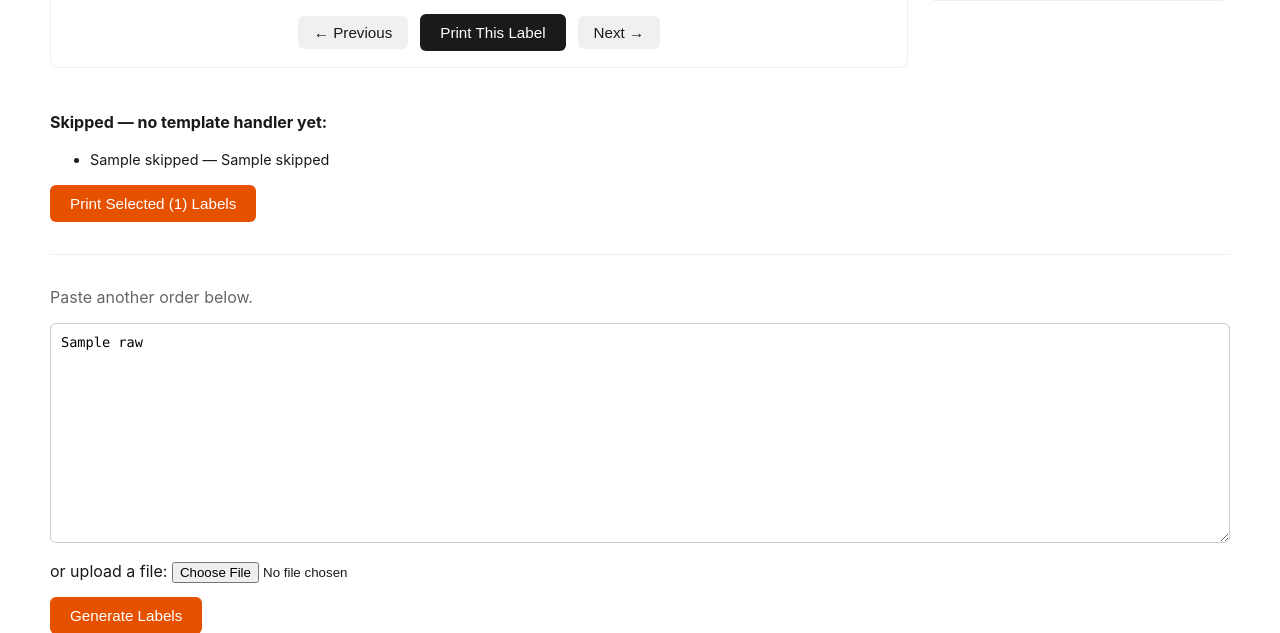
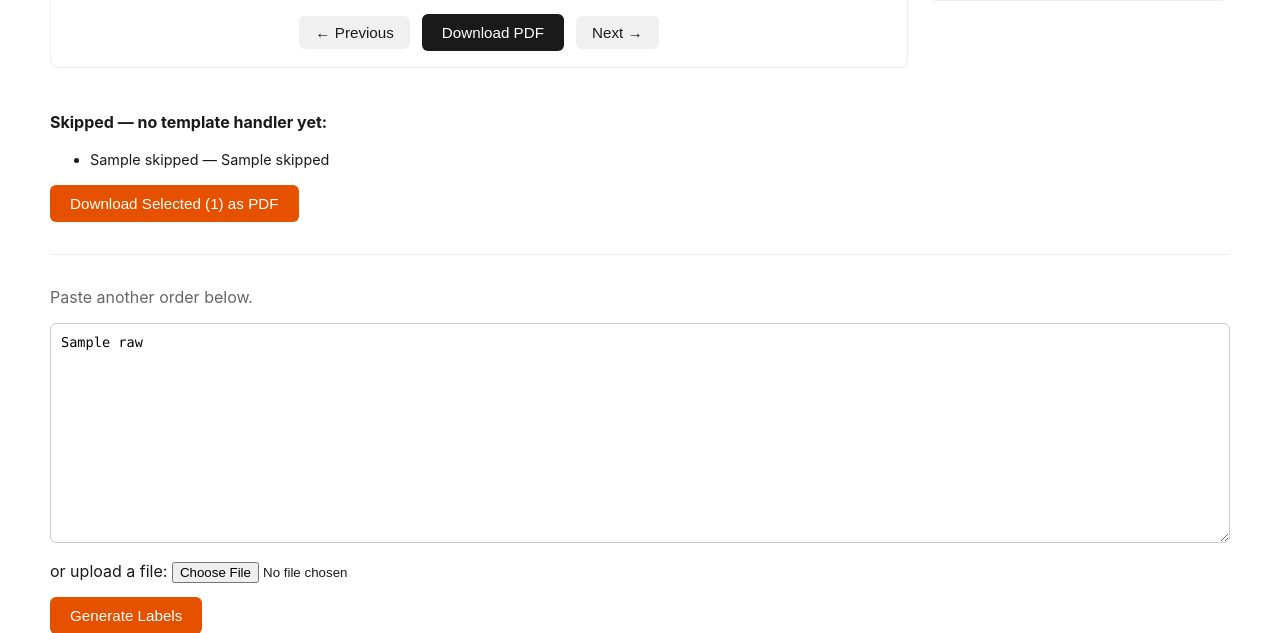
Before and after one commit to Jung028/hampr-label-generator, a Flask app: template web/templates/index.html in a window 1280 px wide. Shown: the part 496-1129 px from the top of the page. Run offline with Flask 3, Linux system fonts and the light colour scheme; the template is opened without the code that fills it: most values are stand-ins (such as "Sample title", 1, 10 or a date in 2020); parts of the project's set-up code (start-up, migrations or seed data) failed here and were passed over.

Commit message:
Add PDF export functionality for label downloads

```diff
--- a/web/app.py
+++ b/web/app.py
@@ -25,6 +25,7 @@ from werkzeug.utils import secure_filename
 sys.path.insert(0, os.path.dirname(os.path.dirname(os.path.abspath(__file__))))
 
 import generate_labels  # noqa: E402
+from export.pdf import export_pdf  # noqa: E402
 
 RUNS_DIR = os.path.join(generate_labels.OUTPUT_DIR, "runs")
 
@@ -138,6 +139,49 @@ def view(run_id, filename):
     return send_from_directory(run_dir, filename, as_attachment=False)
 
 
+@app.route("/download-pdf/<run_id>/<filename>")
+def download_pdf(run_id, filename):
+    run_dir = _run_dir(run_id)
+    src_path = os.path.join(run_dir, os.path.basename(filename))
+    if not os.path.isfile(src_path):
+        abort(404)
+
+    buffer = io.BytesIO()
+    export_pdf([src_path], buffer)
+    buffer.seek(0)
+
+    pdf_name = os.path.splitext(os.path.basename(filename))[0] + ".pdf"
+    return send_file(
+        buffer,
+        mimetype="application/pdf",
+        as_attachment=True,
+        download_name=pdf_name,
+    )
+
+
+@app.route("/download-pdf-batch/<run_id>")
+def download_pdf_batch(run_id):
+    run_dir = _run_dir(run_id)
+
+    # Basenamed to strip any directory components before checking the file
+    # actually exists in this run's own output directory.
+    filenames = [os.path.basename(f) for f in request.args.getlist("files")]
+    src_paths = [os.path.join(run_dir, f) for f in filenames if os.path.isfile(os.path.join(run_dir, f))]
+    if not src_paths:
+        abort(400)
+
+    buffer = io.BytesIO()
+    export_pdf(src_paths, buffer)
+    buffer.seek(0)
+
+    return send_file(
+        buffer,
+        mimetype="application/pdf",
+        as_attachment=True,
+        download_name=f"{run_id}-labels.pdf",
+    )
+
+
 @app.route("/download-zip/<run_id>")
 def download_zip(run_id):
     run_dir = _run_dir(run_id)
--- a/web/templates/index.html
+++ b/web/templates/index.html
@@ -207,76 +207,6 @@
     .viewer-controls button:disabled { opacity: 0.4; cursor: default; }
     .viewer-controls button.print-btn { background: #1a1a1a; }
     .viewer-controls button.print-btn:hover { background: #333; }
-
-    #print-all-area { display: none; }
-
-    /* Matches the EPSON TM-C3500 driver's configured die-cut label media
-       (Media Width 101.0mm / Media Length 73.0mm, Portrait) — this is a
-       hint some print destinations (e.g. an actual selected printer)
-       follow exactly. Others (notably Chrome's "Save as PDF") ignore it
-       and fall back to a Letter/A4 page, so every sizing rule below uses
-       percentages chained through an explicit-height ancestor (html/body
-       at 100%, i.e. exactly one page) rather than a fixed mm size or vh —
-       vh tracks the on-screen viewport, which some print/PDF pipelines
-       keep separate from the page format actually used, leaving the same
-       blank-space bug. Percentages resolved through the box's own
-       containing-block chain stay correct regardless of which page size
-       wins. */
-    @page {
-      size: 101mm 73mm;
-      margin: 0;
-    }
-
-    @media print {
-      html, body { margin: 0; padding: 0; height: 100%; }
-      body * { visibility: hidden; }
-
-      #print-area, #print-area * { visibility: visible; }
-      #print-area {
-        position: absolute;
-        top: 0;
-        left: 0;
-        width: 100%;
-        height: 100%;
-        padding: 0;
-        background: none;
-      }
-      #print-area img {
-        width: 100%;
-        height: 100%;
-        object-fit: contain;
-      }
-
-      /* When printing all labels, show the full-batch area instead of
-         the single-image viewer area. */
-      body.printing-all #print-area,
-      body.printing-all #print-area * {
-        visibility: hidden;
-      }
-      body.printing-all #print-all-area,
-      body.printing-all #print-all-area * {
-        visibility: visible;
-      }
-      body.printing-all #print-all-area {
-        display: block;
-        position: absolute;
-        top: 0;
-        left: 0;
-        width: 100%;
-        height: 100%;
-      }
-      #print-all-area img {
-        display: block;
-        width: 100%;
-        height: 100%;
-        object-fit: contain;
-        page-break-after: always;
-        page-break-inside: avoid;
-      }
-      #print-all-area img:last-child {
-        page-break-after: auto;
-      }
-    }
   </style>
 </head>
 <body{% if result %} class="has-results"{% endif %}>
@@ -321,12 +251,12 @@
               <div class="who" id="viewer-who"></div>
               <div class="review-flag" id="viewer-flags"></div>
             </div>
-            <div class="viewer-image-wrap" id="print-area">
+            <div class="viewer-image-wrap">
               <img id="viewer-image" alt="Label preview">
             </div>
             <div class="viewer-controls">
               <button type="button" class="nav" id="viewer-prev">&larr; Previous</button>
-              <button type="button" class="print-btn" id="viewer-print">Print This Label</button>
+              <button type="button" class="print-btn" id="viewer-download-pdf">Download PDF</button>
               <button type="button" class="nav" id="viewer-next">Next &rarr;</button>
             </div>
           </div>
@@ -366,13 +296,7 @@
         {% endif %}
 
         <div class="row">
-          <button type="button" class="print-btn" id="viewer-print-bottom">Print Selected ({{ result.generated|length }}) Labels</button>
-        </div>
-
-        <div id="print-all-area">
-          {% for gen in result.generated %}
-            <img src="{{ gen.view_url }}" alt="{{ gen.customer_name }} - {{ gen.dish_label }}" data-index="{{ loop.index0 }}">
-          {% endfor %}
+          <button type="button" class="print-btn" id="viewer-download-pdf-bottom">Download Selected ({{ result.generated|length }}) as PDF</button>
         </div>
       </div>
 
@@ -419,6 +343,7 @@
   {% if result and result.generated %}
     <script>
       const labels = {{ result.generated|tojson }};
+      const runId = {{ run_id|tojson }};
       let current = 0;
 
       const img = document.getElementById("viewer-image");
@@ -427,8 +352,8 @@
       const flagsEl = document.getElementById("viewer-flags");
       const prevBtn = document.getElementById("viewer-prev");
       const nextBtn = document.getElementById("viewer-next");
-      const printBtn = document.getElementById("viewer-print");
-      const printBtnBottom = document.getElementById("viewer-print-bottom");
+      const downloadPdfBtn = document.getElementById("viewer-download-pdf");
+      const downloadPdfBtnBottom = document.getElementById("viewer-download-pdf-bottom");
 
       function render() {
         const label = labels[current];
@@ -465,7 +390,10 @@
       nextBtn.addEventListener("click", () => {
         if (current < labels.length - 1) { current += 1; render(); }
       });
-      printBtn.addEventListener("click", () => window.print());
+      downloadPdfBtn.addEventListener("click", () => {
+        const label = labels[current];
+        window.location.href = `/download-pdf/${encodeURIComponent(runId)}/${encodeURIComponent(label.filename)}`;
+      });
 
       function jumpToTypedIndex() {
         const wanted = parseInt(indexEl.value, 10);
@@ -485,14 +413,13 @@
 
       const selectAllCheckbox = document.getElementById("select-all-checkbox");
       const labelCheckboxes = Array.from(document.querySelectorAll(".label-select"));
-      const printAllImages = Array.from(document.querySelectorAll("#print-all-area img"));
 
       function selectedIndexes() {
         return labelCheckboxes.filter((cb) => cb.checked).map((cb) => Number(cb.dataset.index));
       }
 
-      function updatePrintButtonLabel() {
-        printBtnBottom.textContent = `Print Selected (${selectedIndexes().length}) Labels`;
+      function updateDownloadButtonLabel() {
+        downloadPdfBtnBottom.textContent = `Download Selected (${selectedIndexes().length}) as PDF`;
       }
 
       function syncSelectAllCheckbox() {
@@ -505,29 +432,23 @@
       selectAllCheckbox.addEventListener("change", () => {
         labelCheckboxes.forEach((cb) => { cb.checked = selectAllCheckbox.checked; });
         selectAllCheckbox.indeterminate = false;
-        updatePrintButtonLabel();
+        updateDownloadButtonLabel();
       });
 
       labelCheckboxes.forEach((cb) => {
         cb.addEventListener("change", () => {
           syncSelectAllCheckbox();
-          updatePrintButtonLabel();
+          updateDownloadButtonLabel();
         });
       });
 
-      updatePrintButtonLabel();
+      updateDownloadButtonLabel();
 
-      printBtnBottom.addEventListener("click", () => {
-        const selected = new Set(selectedIndexes());
-        printAllImages.forEach((img) => {
-          img.hidden = !selected.has(Number(img.dataset.index));
-        });
-        document.body.classList.add("printing-all");
-        window.print();
-      });
-      window.addEventListener("afterprint", () => {
-        document.body.classList.remove("printing-all");
-        printAllImages.forEach((img) => { img.hidden = false; });
+      downloadPdfBtnBottom.addEventListener("click", () => {
+        const selected = selectedIndexes();
+        if (!selected.length) return;
+        const params = selected.map((i) => `files=${encodeURIComponent(labels[i].filename)}`).join("&");
+        window.location.href = `/download-pdf-batch/${encodeURIComponent(runId)}?${params}`;
       });
 
       document.addEventListener("keydown", (e) => {
```
Also changed, not shown: export/pdf.py (added, +54 -0 lines).
